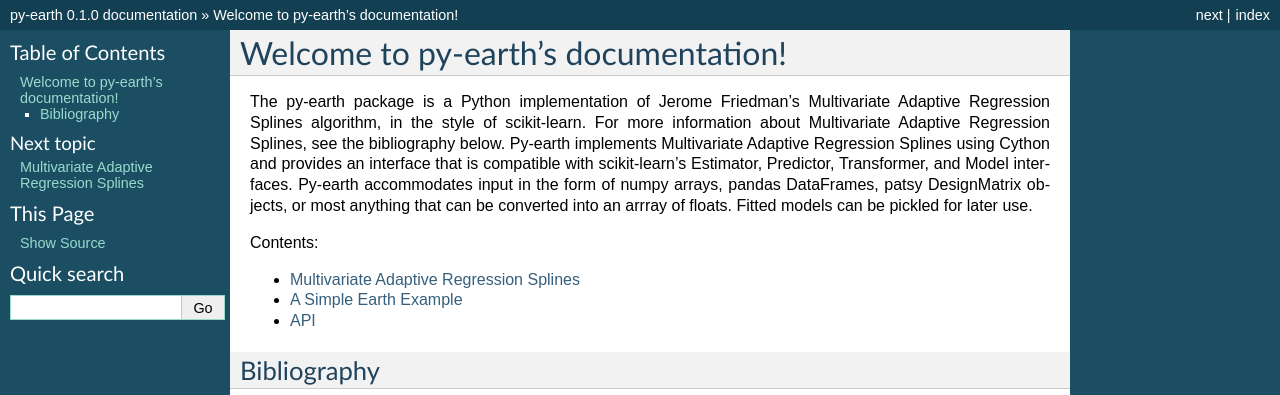
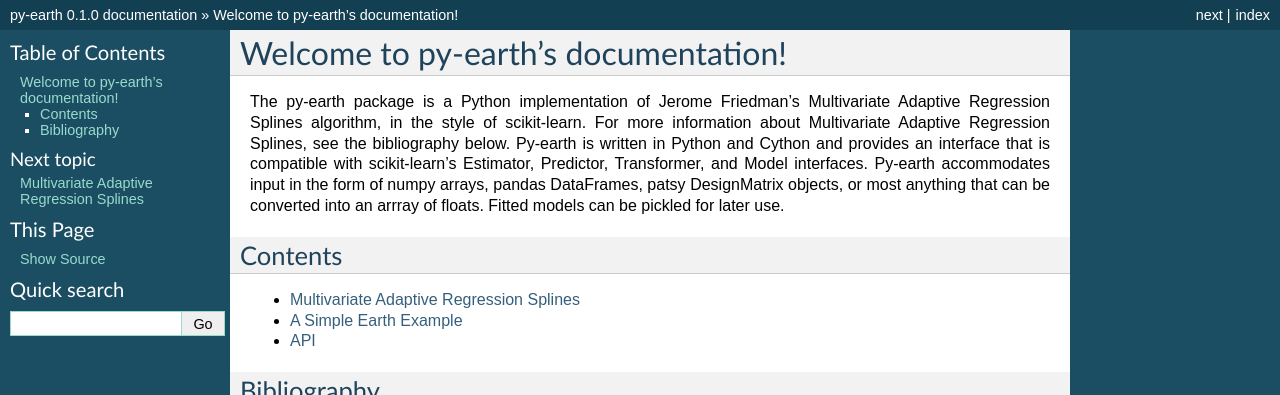
Before and after one commit to scikit-learn-contrib/py-earth, a Sphinx documentation site: the page built from doc/index.rst, in a window 1280 px wide, cut to the strip 0-395 px from the top of the page. Built offline with Sphinx 7.4.7, drawn with Linux system fonts in a browser that asks for light colours; formulas are drawn with MathJax 3; cross-references to code outside the pages are shown as plain code.

Commit message:
Minor improvements to index page

```diff
--- a/doc/index.rst
+++ b/doc/index.rst
@@ -7,14 +7,15 @@
 ====================================
 The py-earth package is a Python implementation of Jerome Friedman's Multivariate Adaptive
 Regression Splines algorithm, in the style of scikit-learn.  For more information about Multivariate
-Adaptive Regression Splines, see the bibliography below.  Py-earth implements Multivariate
-Adaptive Regression Splines using Cython and provides an interface that is compatible with
-scikit-learn's Estimator, Predictor, Transformer, and Model interfaces.  Py-earth accommodates
-input in the form of numpy arrays, pandas DataFrames, patsy DesignMatrix objects, or most anything
-that can be converted into an arrray of floats.  Fitted models can be pickled for later use.
+Adaptive Regression Splines, see the bibliography below.  Py-earth is written in Python and Cython and
+provides an interface that is compatible with scikit-learn's Estimator, Predictor, Transformer, and Model
+interfaces.  Py-earth accommodates input in the form of numpy arrays, pandas DataFrames, patsy DesignMatrix
+objects, or most anything that can be converted into an arrray of floats.  Fitted models can be pickled for
+later use.
 
 
-Contents:
+Contents
+--------
 
 .. toctree::
    :maxdepth: 2
```
